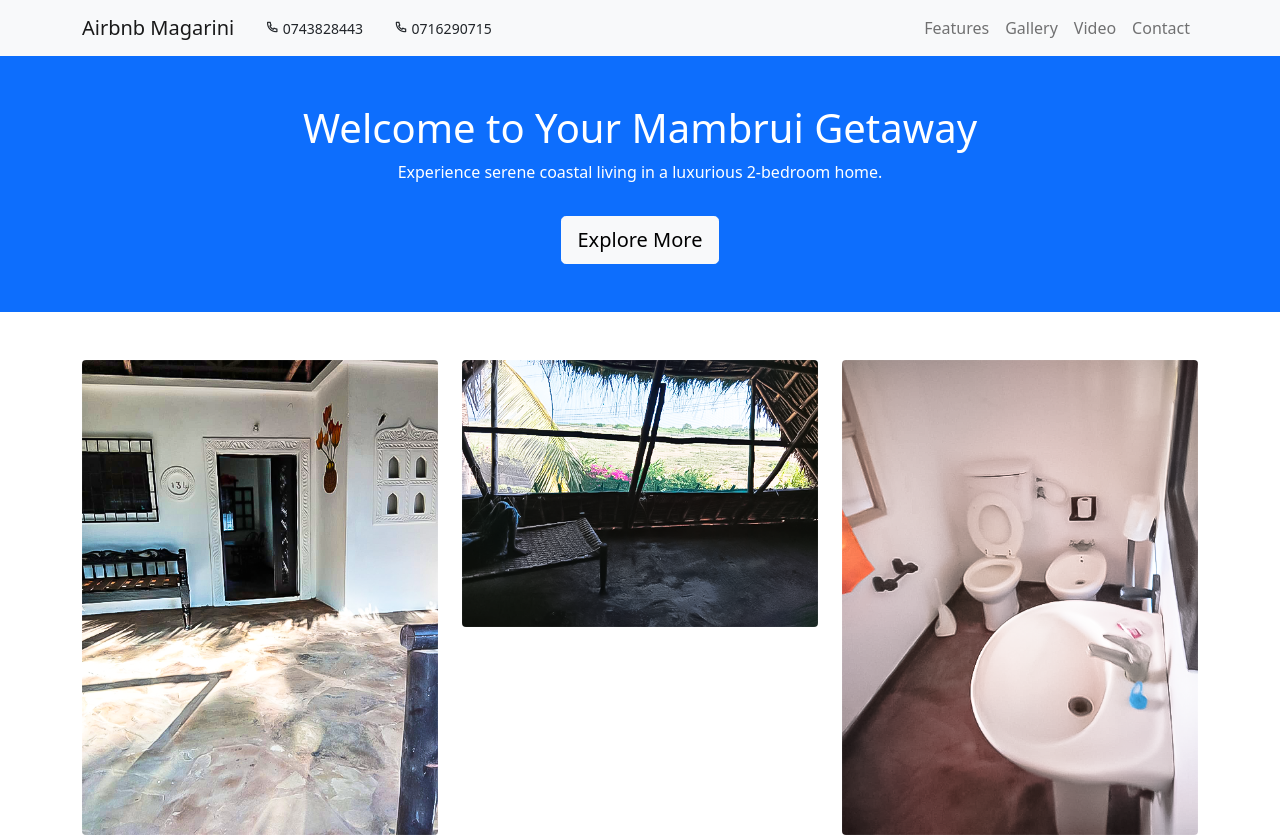
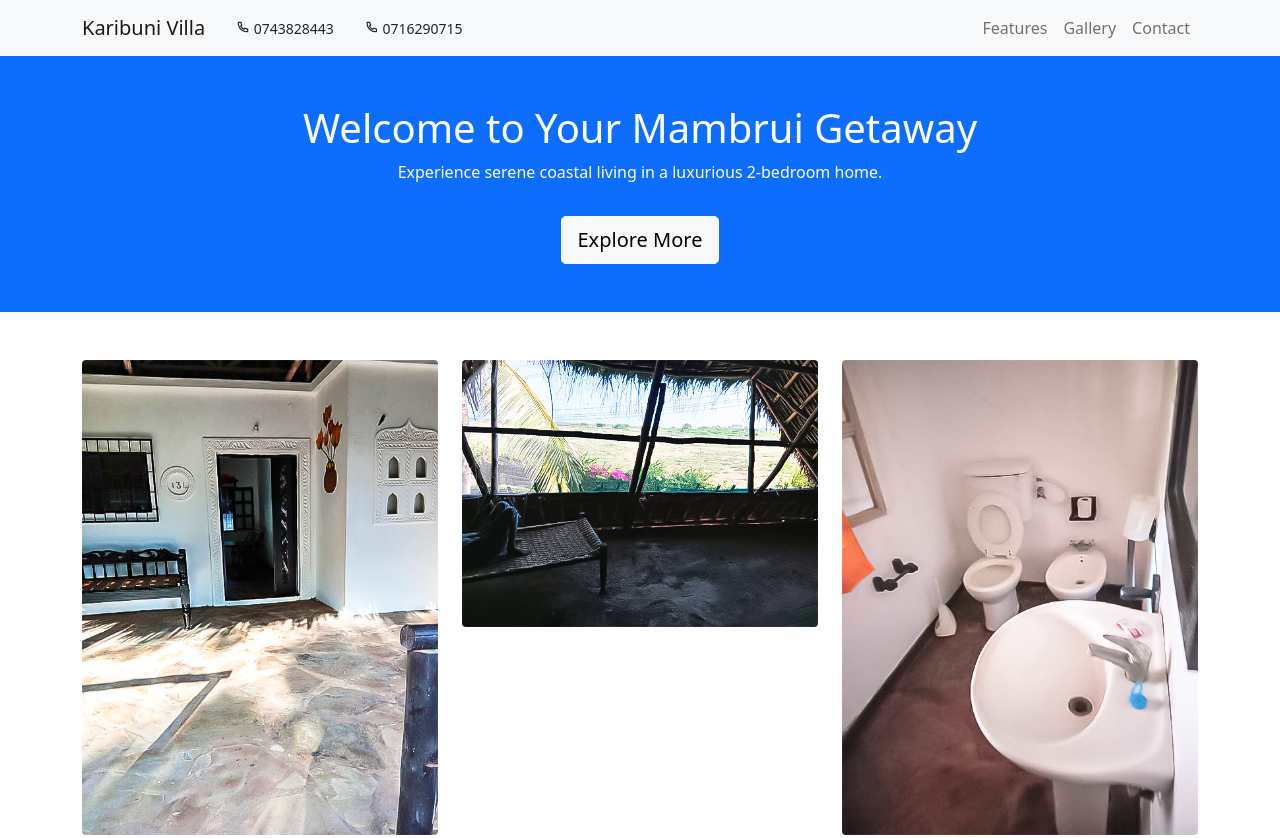
Before and after one commit to Keddy-developer/airbnb, a plain HTML site: page index.html in a window 1280 px wide. Shown: the top 838 px of the page. Drawn offline with nearby package versions, Linux system fonts and the light colour scheme.

Commit message:
Second Commit

```diff
--- a/index.html
+++ b/index.html
@@ -3,7 +3,7 @@
 <head>
     <meta charset="UTF-8">
     <meta name="viewport" content="width=device-width, initial-scale=1.0">
-    <title>Airbnb Magarini</title>
+    <title>Karibuni Villa</title>
     <!-- Add Bootstrap CDN for styling -->
     <link href="https://cdn.jsdelivr.net/npm/bootstrap@5.1.3/dist/css/bootstrap.min.css" rel="stylesheet">
     <link href="https://cdn.jsdelivr.net/npm/remixicon@2.5.0/fonts/remixicon.css" rel="stylesheet">
@@ -35,7 +35,7 @@
   <div>
 
   </div>
-            <a class="navbar-brand" href="#">Airbnb Magarini</a>
+            <a class="navbar-brand" href="#">Karibuni Villa</a>
             <div class="phone-numbers ">
                 <a href="tel:+254743828443" class="text-dark me-3"><i class="ri-phone-line"></i> 0743828443</a>
                 <a href="tel:+254716290715" class="text-dark"><i class="ri-phone-line"></i> 0716290715</a>
@@ -52,9 +52,7 @@
                 <li class="nav-item">
                     <a class="nav-link" href="#gallery">Gallery</a>
                 </li>
-                <li class="nav-item">
-                    <a class="nav-link" href="#video">Video</a>
-                </li>
+
                 <li class="nav-item">
                     <a class="nav-link" href="#contact">Contact</a>
                 </li>
@@ -152,6 +150,9 @@
     <li><i class="ri-check-line"></i> Air conditioning and heating for year-round comfort</li>
     <li><i class="ri-check-line"></i> Large flat-screen TV with streaming services</li>
     <li><i class="ri-check-line"></i> Cozy living room</li>
+    <li><i class="ri-check-line"></i> On-site restaurant offering delicious pizzas at the pizzeria</li>
+    <li><i class="ri-check-line"></i> Swimming pool for relaxation and fun</li>
+    <li><i class="ri-check-line"></i> Horse riding experiences available</li>
 </ul>
             </div>
 
@@ -239,7 +240,7 @@
 
     <!-- Footer -->
     <footer class="bg-dark text-white text-center py-3">
-        <p>&copy; 2025 Airbnb Magarini | All Rights Reserved  </p>
+        <p>&copy; 2025 Karibuni Villa | All Rights Reserved  </p>
         <p>For a sleek modern responsive website Call or WhatsApp Webting @ 0794338999 </p>
         <div class="phone-numbers">
             <a href="tel:+254743828443" class="text-dark me-3"><i class="ri-phone-line"></i> 0743828443</a>
```
Lines whose indentation alone changed are shown as unchanged.
